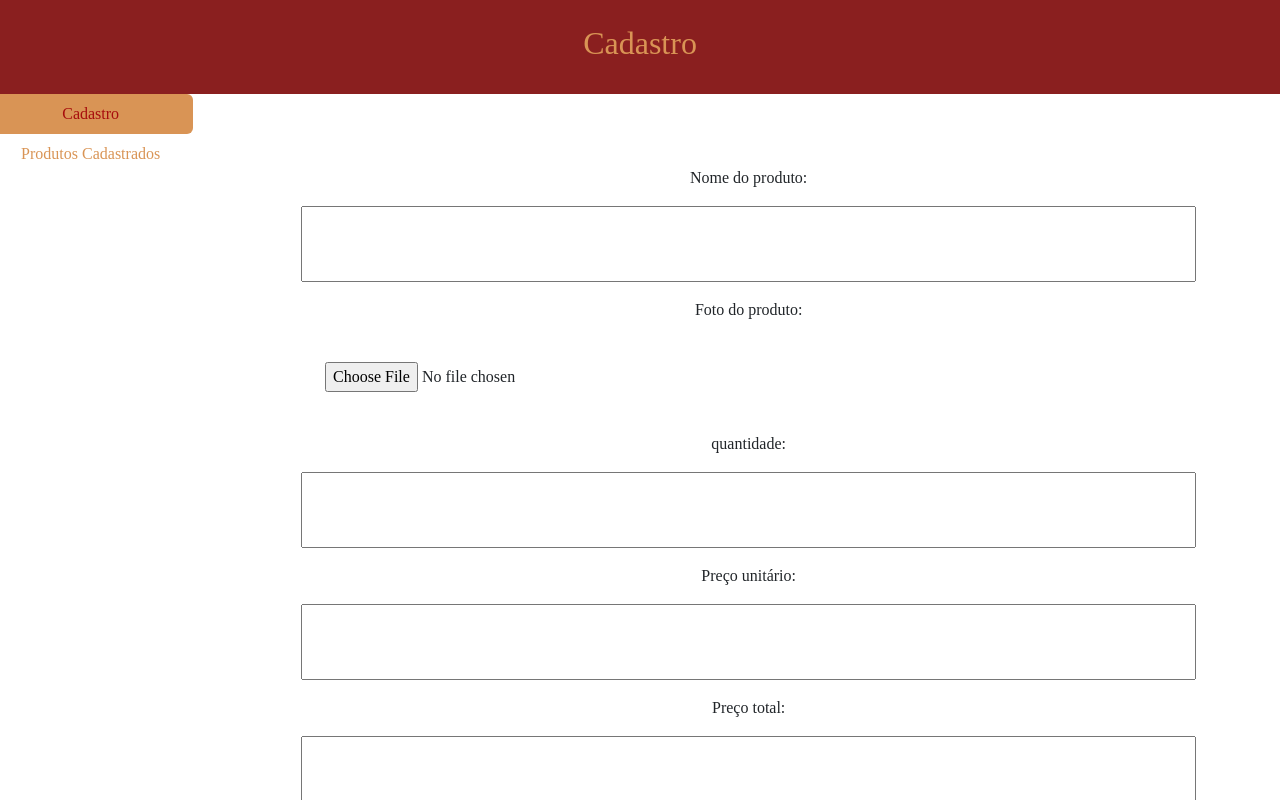
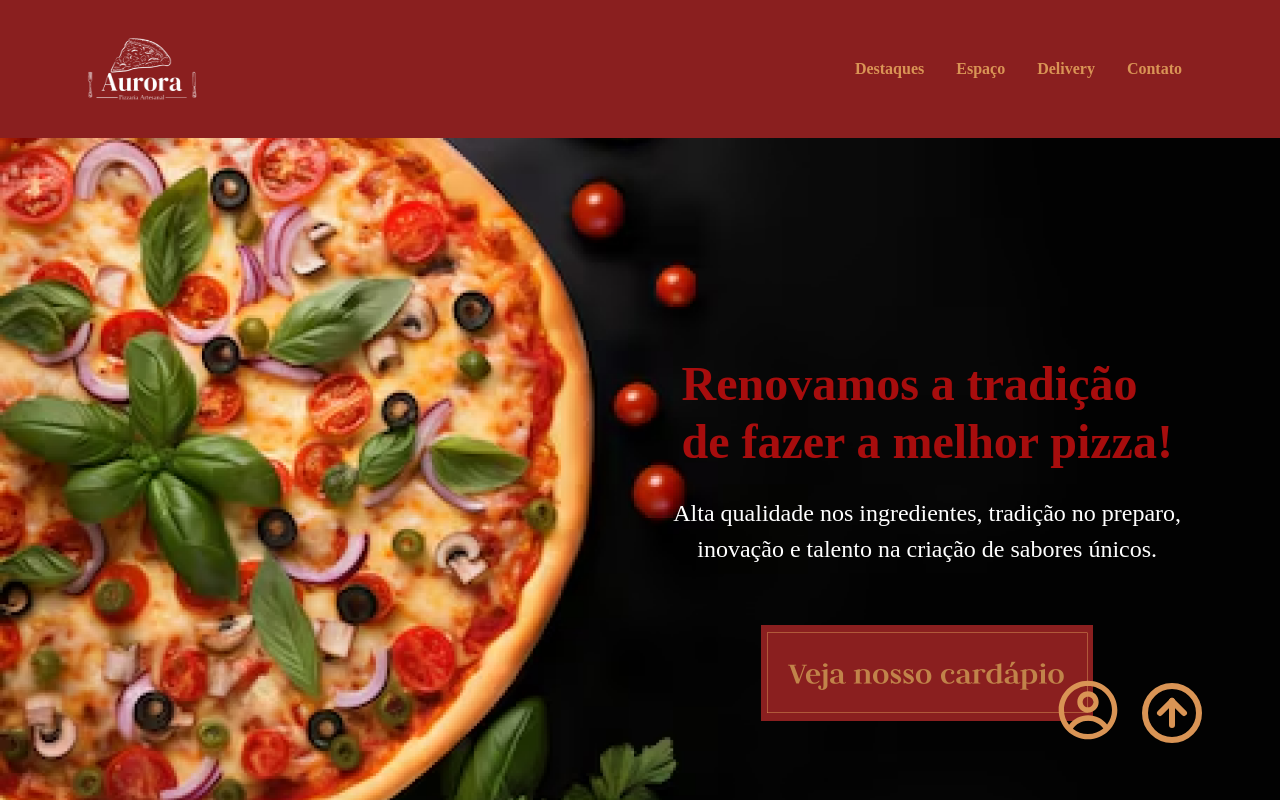
Before and after one commit to monosodrac/PizzariaAurora_frontend, a React (Create React App) app: page / in a window 1280 px wide. Shown: the top 800 px of the page. Built offline with nearby package versions, Linux system fonts and the light colour scheme; a web font is replaced by a local one.

Commit message:
adding a responsive menu to header

```diff
--- a/src/Router/index.js
+++ b/src/Router/index.js
@@ -5,7 +5,7 @@
 
 export default function Rotas() {
 
-    const autenticado = true;
+    const autenticado = false;
 
     return (
         <>
--- a/src/components/CadProdutos.js
+++ b/src/components/CadProdutos.js
@@ -3,7 +3,7 @@
 
 export default function CadProdutos() {
     const [products, setProducts] = useState([]);
-    const [imageURL, setImageURL] = useState(null);
+    const [imageURL, setImageURL] = useState();
     const { register, handleSubmit, reset } = useForm();
 
     const onSubmit = (data) => {
@@ -16,7 +16,7 @@
         };
         setProducts([...products, newProduct]);
         reset();
-        setImageURL(null);
+        setImageURL();
     };
 
     const handleImageChange = (e) => {
@@ -76,10 +76,10 @@
                                                 <img src={product.imageURL} alt="Produto" style={{maxWidth: "300px", maxHeight: "300px"}} />
                                             </div>
                                         )}
-                                        <p>Nome: {product.name}</p>
-                                        <p>Quantidade: {product.quant}</p>
-                                        <p>Preço Unitário: {product.uni}</p>
-                                        <p>Preço Total: {product.total}</p>
+                                        <p><b>Nome:</b> {product.name}</p>
+                                        <p><b>Quantidade:</b> {product.quant}</p>
+                                        <p><b>Preço Unitário:</b> {product.uni}</p>
+                                        <p><b>Preço Total:</b> {product.total}</p>
                                     </div>
                                 ))
                             ) : (
--- a/src/components/Header.js
+++ b/src/components/Header.js
@@ -2,30 +2,33 @@
 import Logo from '../Imgs/logo.png';
 
 export default function Header() {
-    return(
+    return (
         <div>
-            <header id='head'>
+            <header className="navbar navbar-expand-lg sticky-top p-4" id='head'>
                 <div className="container">
-                    <img src={Logo} alt="Pizzaria Aurora" />
-                    <nav>
-                        <ul>
-                            <li>
-                                <a href='#dest'>
+                    <img className="navbar-brand m-0 section-title" src={Logo} alt="Pizzaria Aurora" />
+                    <button className="navbar-toggler" data-bs-toggle="collapse" data-bs-target="#menu-navegacao">
+                        <span className="navbar-toggler-icon"></span>
+                    </button>
+                    <nav className="navbar-collapse collapse animation justify-content-end" id="menu-navegacao">
+                        <ul className="nav nav-pills d-block d-md-flex">
+                            <li className="nav-item fw-bold">
+                                <a href='#dest' className="nav-link">
                                     Destaques
                                 </a>
                             </li>
-                            <li>
-                                <a href='#spc'>
+                            <li className="nav-item fw-bold">
+                                <a href='#spc' className="nav-link">
                                     Espaço
                                 </a>
                             </li>
-                            <li>
-                                <a href='#dlvr'>
+                            <li className="nav-item fw-bold">
+                                <a href='#dlvr' className="nav-link">
                                     Delivery
                                 </a>
                             </li>
-                            <li>
-                                <a href='#cont'>
+                            <li className="nav-item fw-bold">
+                                <a href='#cont' className="nav-link">
                                     Contato
                                 </a>
                             </li>
--- a/src/styles/Config/_cadastro.scss
+++ b/src/styles/Config/_cadastro.scss
@@ -124,7 +124,28 @@
     }
 }
 
-.product-item {
-    border-bottom: 1px solid black;
-    margin: 1rem 0;
+#aba2 {
+    h3 {
+        font-weight: bold;
+        font-size: 48px;
+        padding: 1rem;
+        text-align: center;
+        border-bottom: 1px solid black;
+        color: variaveis.$corTitle;
+    }
+
+    .product-item {
+        margin: 3rem 0;
+
+        p {
+            font-family: sans-serif;
+            font-size: 1.2rem;
+            margin: .1rem 0;
+
+            b {
+                font-family: sans-serif;
+
+            }
+        }
+    }
 }
--- a/src/styles/Config/_headers.scss
+++ b/src/styles/Config/_headers.scss
@@ -16,7 +16,6 @@
         a {
             text-decoration: none;
             color: variaveis.$corSecundaria;
-            margin-left: 48px;
         }
     }
 }
```
